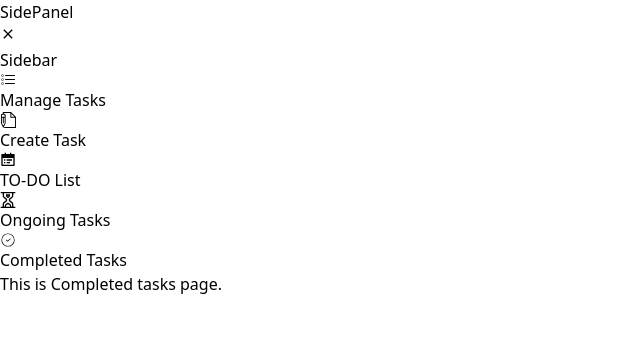
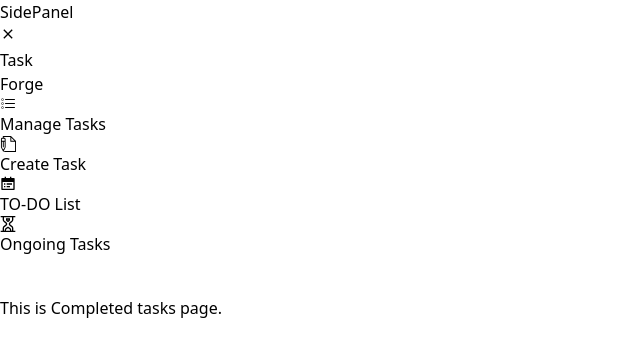
Before and after one commit to mostak9/task-management-application, a React (Vite) app in the folder task-management-client/: page /dashboard/completedTasks in a window 1280 px wide. Shown: the top 356 px of the page, without its empty margins (0-640 px from the left). Built offline with nearby package versions, Linux system fonts and the light colour scheme; no server answers.

Commit message:
added navlink style in dashboard

```diff
--- a/task-management-client/src/Components/Dashboard/SiderPanel/SidePanel.jsx
+++ b/task-management-client/src/Components/Dashboard/SiderPanel/SidePanel.jsx
@@ -16,6 +16,15 @@ import { TfiWrite } from "react-icons/tfi";
 import { RiCalendarTodoFill } from "react-icons/ri";
 import { GrInProgress } from "react-icons/gr";
 import { NavLink } from "react-router-dom";
+
+const navStyle = ({ isActive, isTransitioning }) => {
+  return {
+    fontWeight: isActive ? "bold" : "",
+    color: isActive ? "white" : "black",
+    backgroundColor: isActive ? 'black': '',
+    viewTransitionName: isTransitioning ? "slide" : "",
+  };
+}
 
 const SidePanel = () => {
   const [open, setOpen] = useState(false);
@@ -37,14 +46,20 @@ const SidePanel = () => {
         >
           <IoMdClose className="text-xl font-bold" />
         </IconButton>
-        <div className="mb-2 p-4 relative flex-1">
-          <Typography variant="h5" color="blue-gray">
-            Sidebar
-          </Typography>
+        <div className="mb-2 p-4  flex items-center">
+        <Typography
+              variant="h5"
+              className="mr-4 cursor-pointer py-1.5 flex items-center font-bold"
+            >
+              Task
+              <Typography className="text-white bg-black rounded-sm font-bold italic px-2 ">
+                Forge
+              </Typography>
+            </Typography>
         </div>
-        <List className="flex-1">
+        <List className="">
           {/* manage tasks */}
-          <NavLink to={"/dashboard/manageTasks"}>
+          <NavLink style={navStyle} to={"/dashboard/manageTasks"}>
             <ListItem>
               <ListItemPrefix>
                 <BsListTask />
@@ -53,7 +68,7 @@ const SidePanel = () => {
             </ListItem>
           </NavLink>
           {/* create tasks */}
-          <NavLink to={"/dashboard/createTask"}>
+          <NavLink  style={navStyle} to={"/dashboard/createTask"}>
             <ListItem>
               <ListItemPrefix>
                 <TfiWrite />
@@ -62,7 +77,7 @@ const SidePanel = () => {
             </ListItem>
           </NavLink>
           {/* todo list */}
-          <NavLink to={"/dashboard/todoTasks"}>
+          <NavLink style={navStyle} to={"/dashboard/todoTasks"}>
             <ListItem>
               <ListItemPrefix>
                 <RiCalendarTodoFill />
@@ -71,7 +86,7 @@ const SidePanel = () => {
             </ListItem>
           </NavLink>
           {/* ongoing task */}
-          <NavLink to={"/dashboard/ongoingTasks"}>
+          <NavLink style={navStyle} to={"/dashboard/ongoingTasks"}>
             <ListItem>
               <ListItemPrefix>
                 <GrInProgress />
@@ -80,7 +95,7 @@ const SidePanel = () => {
             </ListItem>
           </NavLink>
           {/* completed task */}
-          <NavLink to={"/dashboard/completedTasks"}>
+          <NavLink style={navStyle} to={"/dashboard/completedTasks"}>
             <ListItem>
               <ListItemPrefix>
                 <CiCircleCheck />
```
